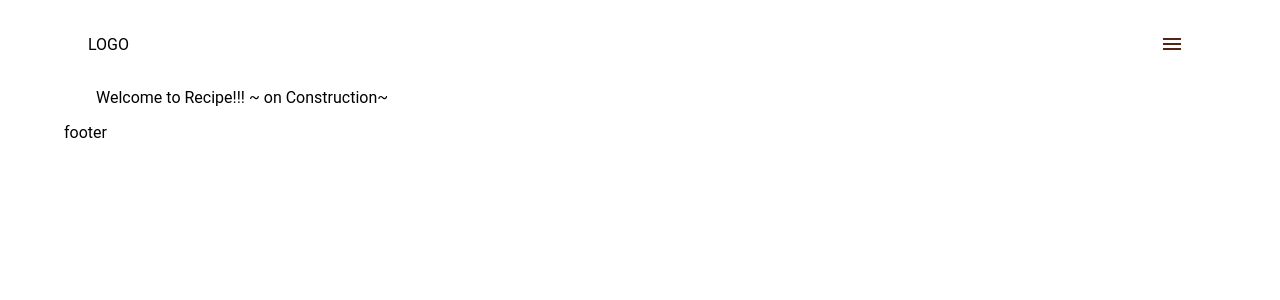
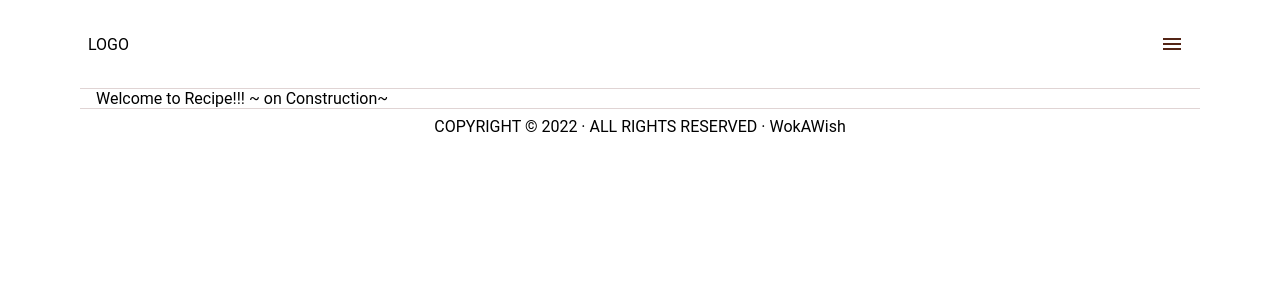
Before and after one commit to devbyalc/kag-project, a Next.js app: page / in a window 1280 px wide. Shown: the top 300 px of the page. Built offline with nearby package versions, Linux system fonts and the light colour scheme.

Commit message:
Added Grid to Layout, WIP Footer

```diff
--- a/components/Footer/Footer.tsx
+++ b/components/Footer/Footer.tsx
@@ -1,38 +1,16 @@
-import { Typography } from "@mui/material";
-import Box from "@mui/material/Box";
-import Link from "next/link";
+import { Grid } from "@mui/material";
 import styles from "./Footer.module.css";
 
-interface Nav {
-  nav: string;
-  href: string;
-}
+
 
 const Footer: React.FC = () => {
-  const navs = [
-    { nav: "HOME", href: "/" },
-    { nav: "RECIPES", href: "/recipes" },
-    { nav: "CATEGORIES", href: "/recipes/category" },
-    { nav: "ABOUT", href: "/about" },
-  ];
 
   return (
-      <nav>
-        <Box
-          sx={{
-            fontWeight: "bold",
-            flexDirection: "row",
-            m: 2,
-            color: "primary.dark",
-          }}
-        >
-          {navs.map((nav: Nav) => (
-            <Link href={nav.href}>
-              <a className={styles.links}>{nav.nav}</a>
-            </Link>
-          ))}
-        </Box>
-      </nav>
+      <footer>
+        <Grid container sx={{p:1, justifyContent:'space-evenly'}}>
+        COPYRIGHT © 2022 · ALL RIGHTS RESERVED · WokAWish
+        </Grid>
+      </footer>
   );
 };
 
--- a/components/Header/Header.tsx
+++ b/components/Header/Header.tsx
@@ -1,4 +1,4 @@
-import { Typography } from "@mui/material";
+import { Divider } from "@mui/material";
 import Box from "@mui/material/Box";
 import Link from "next/link";
 import Navbar from "../Navbar/Navbar";
--- a/components/Layout/Layout.tsx
+++ b/components/Layout/Layout.tsx
@@ -1,26 +1,34 @@
-import { Container } from "@mui/material";
+import {Grid, Divider, Container} from "@mui/material";
 import React from "react";
+import Footer from "../Footer/Footer";
 import Header from "../Header/Header";
-
 
 interface LayoutProps {
   children: React.ReactNode;
 }
 
 const Layout: React.FC<LayoutProps> = ({ children }) => {
-    return (
-      <Container>
-
-        <Header/>
-        <section>
-        {children}
-        </section>
-        <footer>
-        <p>footer</p>
-        </footer>
-      </Container>
-    )
-
+  return (
+    <Container>
+    <Grid container direction="column">
+      <Grid  item>
+        <Header />
+      </Grid>
+      <Grid item>
+          <Divider variant="middle" sx={{backgroundColor:"primary.light"}}/>
+        </Grid>
+      <Grid item>
+      {children}
+      </Grid>
+      <Grid item>
+          <Divider variant="middle" sx={{backgroundColor:"primary.light"}}/>
+        </Grid>
+      <Grid item>
+          <Footer/>
+      </Grid>
+    </Grid>
+    </Container>
+  );
 };
 
 export default Layout;
```
Also changed, not shown: 2 other files (tests, documents, lock files or other folders).
